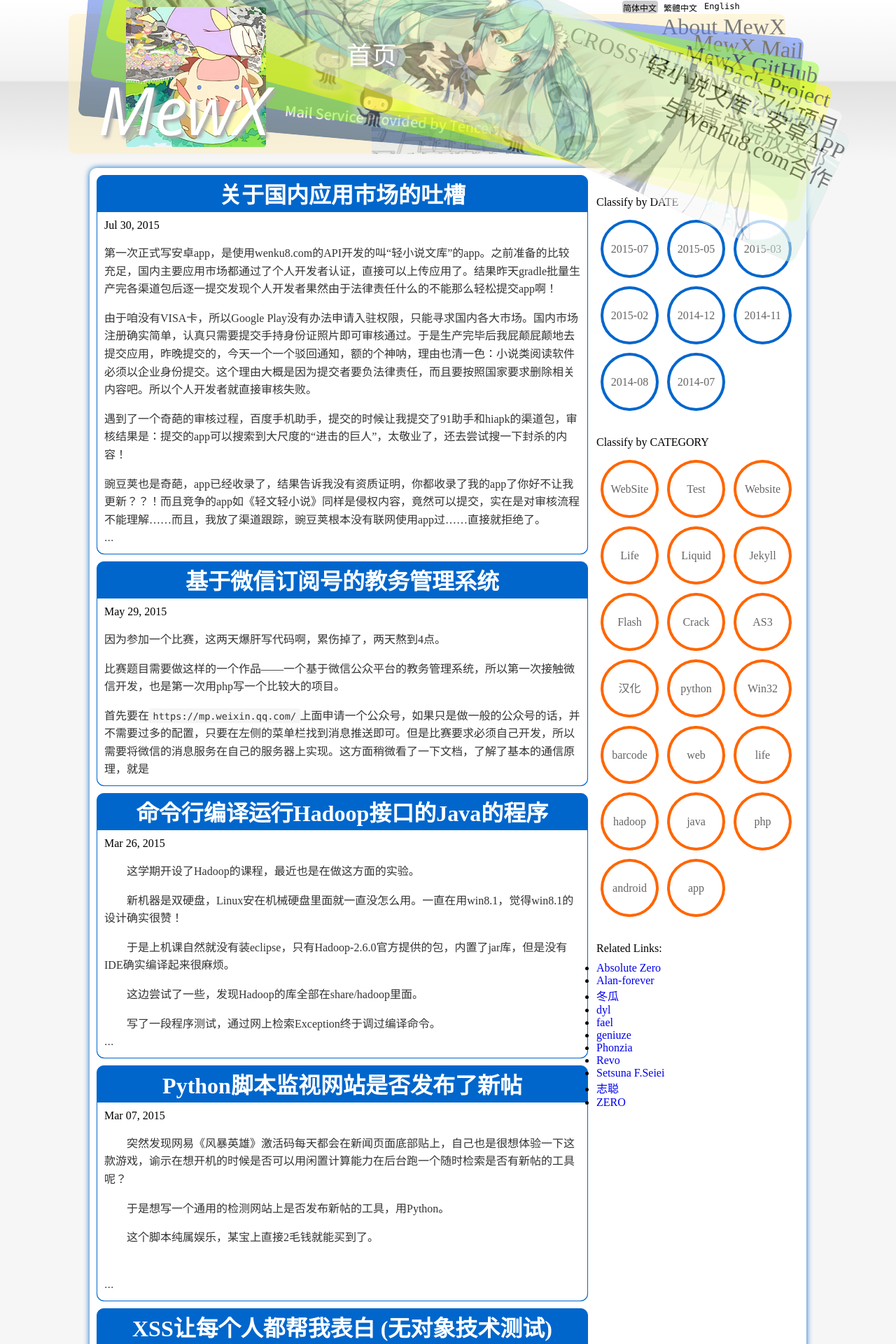
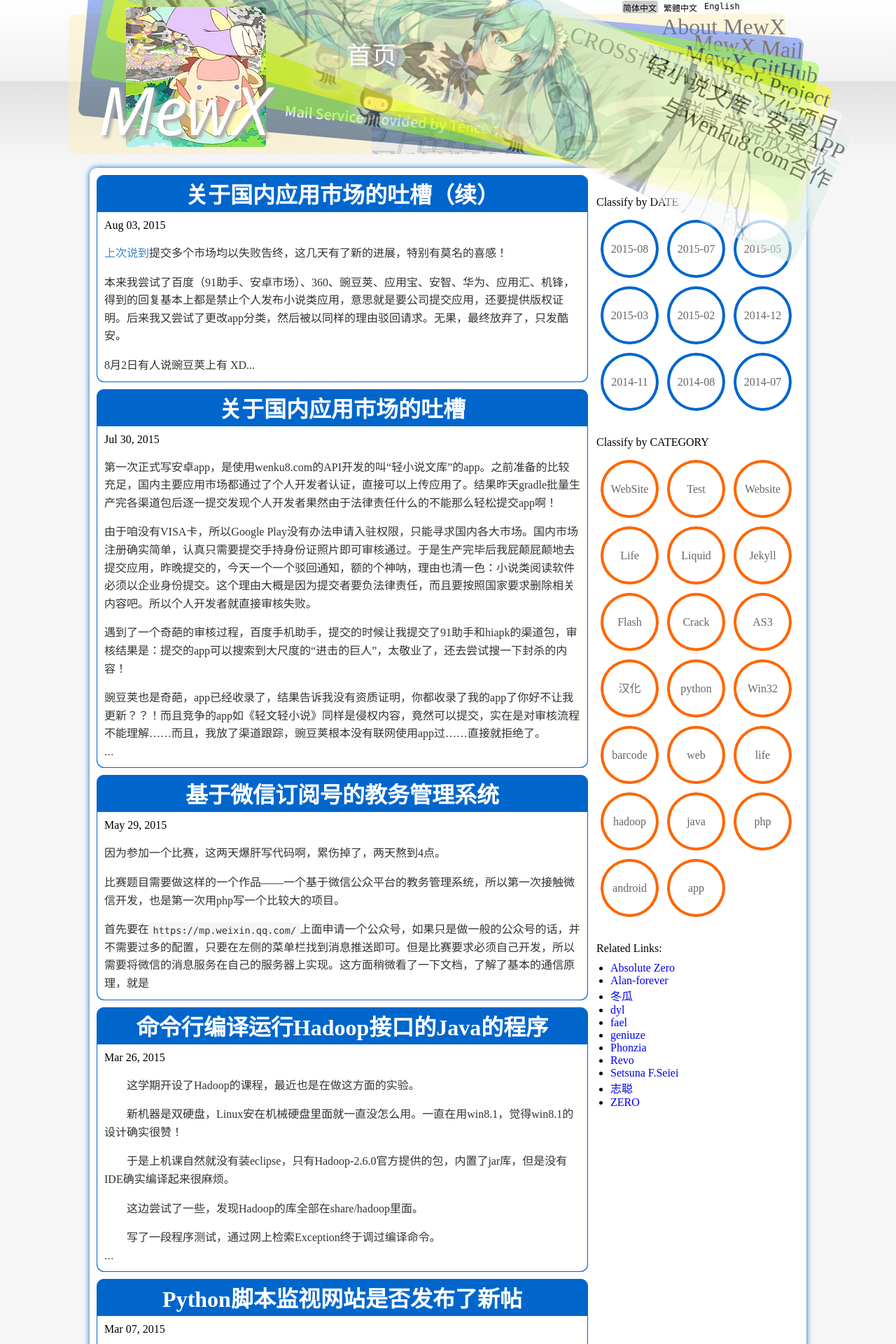
Before and after one commit to MewX/mewx.github.io, a Jekyll site: the page built from index.html, in a window 1280 px wide. Shown: the top 1920 px of the page at 70% size. Built offline with Jekyll 4.4.1, drawn with Linux system fonts in a browser that asks for light colours; some web fonts are replaced; the list of posts is cut into pages by our own code; some of the changed text lies outside the part shown.

Commit message:
new post

```diff
--- a/_includes/relatedlinks.html
+++ b/_includes/relatedlinks.html
@@ -50,7 +50,7 @@
   <div class="spaceline"></div>
   Related Links:<br>
   <div class="spaceline"></div>
-          <ul>
+          <ul style="padding-left:20px">
               <li><a href="http://www.kiwee.me">Absolute Zero</a></li>
               <li><a href="http://www.cnblogs.com/alan-forever">Alan-forever</a></li>
               <li><a href="http://www.desgard.com">冬瓜</a></li>
--- a/_layouts/MutiDivPage.html
+++ b/_layouts/MutiDivPage.html
@@ -8,6 +8,8 @@
 	<link href="{{ site.baseurl }}favicon.ico" mce_href="{{ site.baseurl }}favicon.ico" rel="shortcut icon" type="image/x-icon" />
 	<!--<link href='http://fonts.googleapis.com/css?family=Open+Sans:300italic' rel='stylesheet' type='text/css'>
 	<link href='http://fonts.googleapis.com/css?family=Lato:300,100italic' rel='stylesheet' type='text/css'>-->
+	<link href='http://fonts.useso.com/css?family=Open+Sans:300italic' rel='stylesheet' type='text/css'>
+	<link href='http://fonts.useso.com/css?family=Lato:300,100italic' rel='stylesheet' type='text/css'>
 	<link rel="stylesheet" type="text/css" href="{{ site.baseurl }}css/framework.css"/>
     <link rel="stylesheet" type="text/css" href="{{ site.baseurl }}css/github-markdown.css">
 </head>
--- a/_layouts/testpage.html
+++ b/_layouts/testpage.html
@@ -8,6 +8,8 @@
 	<link href="{{ site.baseurl }}favicon.ico" mce_href="{{ site.baseurl }}favicon.ico" rel="shortcut icon" type="image/x-icon" />
 	<!--<link href='http://fonts.googleapis.com/css?family=Open+Sans:300italic' rel='stylesheet' type='text/css'>
 	<link href='http://fonts.googleapis.com/css?family=Lato:300,100italic' rel='stylesheet' type='text/css'>-->
+	<link href='http://fonts.useso.com/css?family=Open+Sans:300italic' rel='stylesheet' type='text/css'>
+	<link href='http://fonts.useso.com/css?family=Lato:300,100italic' rel='stylesheet' type='text/css'>
 	<link rel="stylesheet" type="text/css" href="{{ site.baseurl }}css/framework.css"/>
     <link rel="stylesheet" type="text/css" href="{{ site.baseurl }}css/github-markdown.css">
 	<link href="{{ site.baseurl }}prettify/prettify.css" rel="stylesheet" type="text/css" media="all">
--- /dev/null
+++ b/_posts/2015-08-02-about-app-markets-again.md
@@ -0,0 +1,39 @@
+---
+layout: testpage
+title: "关于国内应用市场的吐槽（续）"
+date: 2015-08-03 00:22
+comments: true
+author: MewX
+published: true
+categories: [android, app]
+---
+
+[上次说到]({{ site.baseurl }}blog/201507/about-app-markets/)提交多个市场均以失败告终，这几天有了新的进展，特别有莫名的喜感！
+
+本来我尝试了百度（91助手、安卓市场）、360、豌豆荚、应用宝、安智、华为、应用汇、机锋，得到的回复基本上都是禁止个人发布小说类应用，意思就是要公司提交应用，还要提供版权证明。后来我又尝试了更改app分类，然后被以同样的理由驳回请求。无果，最终放弃了，只发酷安。
+
+8月2日有人说豌豆荚上有 XD 我惊呆了，这转载速度！豌豆荚能不能矜持点啊 XD 真受不鸟，刚拒绝我就……最可笑的是分类是`系统工具`XD 谢谢小编如此厚爱，还是更改了软件分类、
+
+<center><a href="{{ site.baseurl }}imgs/201508/wandoujia-pull.jpg" target="_blank"><img src="{{ site.baseurl }}imgs/201508/wandoujia-pull.jpg" style="max-width:100%; height:auto;"/></a></center>
+
+这个也不是大问题，我在渠道来源发现了`安卓市场`和`酷安`两个！于是我追查到安卓市场（hiapk），发现和豌豆荚类似，标注的分类是`工具`：
+
+<center><a href="{{ site.baseurl }}imgs/201508/hiapk-pull.jpg" target="_blank"><img src="{{ site.baseurl }}imgs/201508/hiapk-pull.jpg" style="max-width:100%; height:auto;"/></a></center>
+
+然而机智的我发现了端倪，那是手机上看到的简介：
+
+<center><a href="{{ site.baseurl }}imgs/201508/hiapk-merge-info.jpg" target="_blank"><img src="{{ site.baseurl }}imgs/201508/hiapk-merge-info.jpg" style="max-width:100%; height:auto;"/></a></center>
+
+这个简介是我自己写的啊！没有出现在酷安啊！你是怎么转载的呀！我就这么惊呆了，本来看到`安卓市场`用的截图是酷安小编的截图，结果看到这个，我发现转载的工作人员还是很用心的啊，先整理提交的数据，然后整合转载的信息，工作人员辛苦了！
+
+安卓市场实际上由百度市场push过去，当时我提交百度的时候发了91和hiapk的渠道包，百度提交的信息如下：
+
+<center><a href="{{ site.baseurl }}imgs/201508/baidu-info-submitted.jpg" target="_blank"><img src="{{ site.baseurl }}imgs/201508/baidu-info-submitted.jpg" style="max-width:100%; height:auto;"/></a></center>
+
+可以看出来百度审核并不代表91和安卓市场的审核，所以百度和他们都没过的话，就没必要单独去提交了，反而造成信息泄露 =。=
+
+<center><a href="{{ site.baseurl }}imgs/201508/baidu-push-status.jpg" target="_blank"><img src="{{ site.baseurl }}imgs/201508/baidu-push-status.jpg" style="max-width:100%; height:auto;"/></a></center>
+
+国内应用市场还是比较不规范的，虽然有关部门硬性要求，但是还是有空子钻。
+
+好的app是不会被埋没的，如果app都不做好就考虑赚钱，口碑直接就会差掉，后续工作都不好开展 \_(:3」∠)\_ 然而后续工作已经不好开展了，时间不多了。
--- a/css/framework.css
+++ b/css/framework.css
@@ -75,7 +75,7 @@
 	left: 50%;
 	width: 450px;
 	margin-left: -500px; /* This adjust the position */
-	font-family: 'Lato', sans-serif;
+	font-family: 'Lato', sans-serif, "Microsoft YaHei", "微软雅黑", "simhei", "黑体";
 	font-weight: 300;
 	text-shadow: 4px 4px 4px #aaa;
 	position: absolute;
```
Also changed, not shown: imgs/201508/baidu-info-submitted.jpg (added), imgs/201508/baidu-push-status.jpg (added), imgs/201508/hiapk-merge-info.jpg (added), imgs/201508/hiapk-pull.jpg (added), imgs/201508/wandoujia-pull.jpg (added).
